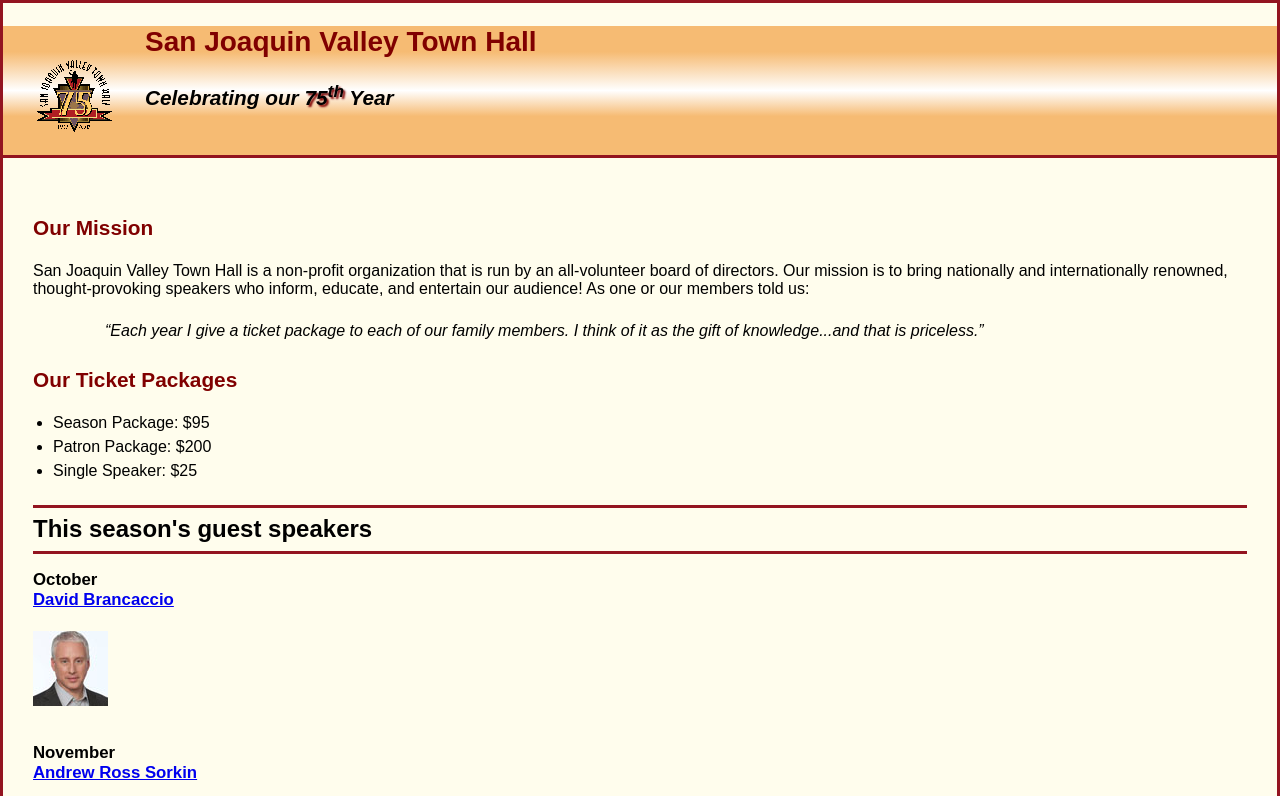
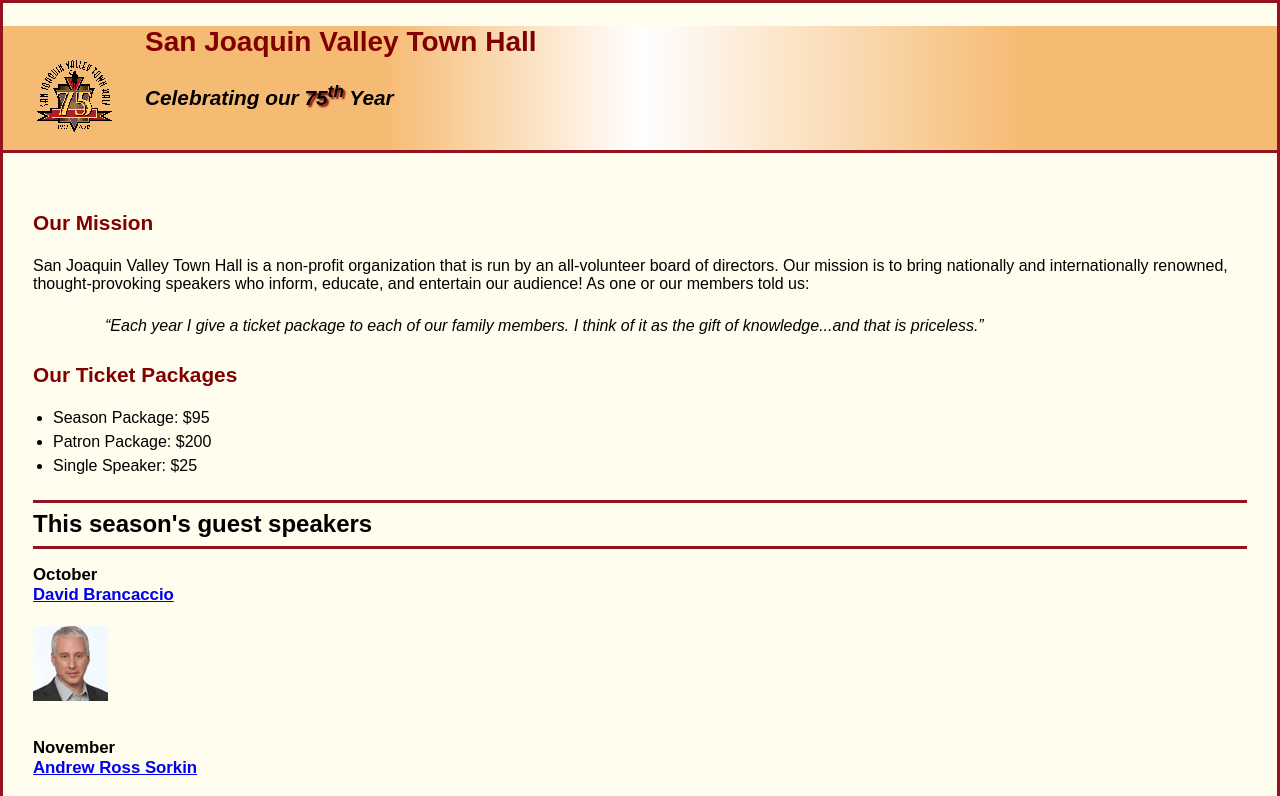
Before and after one commit to cn268/A07, a plain HTML site: page index.html in a window 1280 px wide. Shown: the top 796 px of the page. Drawn offline with Linux system fonts and the light colour scheme.

Commit message:
Update c5_main.css

```diff
--- a/A07/A09/styles/c5_main.css
+++ b/A07/A09/styles/c5_main.css
@@ -10,7 +10,8 @@
 header {
 	border-bottom: 3px solid #931420;
 	padding: 0 0 1.5em 2em;
-	background: linear-gradient(to top, #f6bb73 0%, #f6bb73 30%, white 50%, #f6bb73 80%, #f6bb73 100%);
+	background: linear-gradient(to right, #f6bb73 0%, #f6bb73 30%, white 50%, #f6bb73 80%, #f6bb73 100%);
+	height: 100px;
 }
 body {
 	font-family: Arial, Helvetica, sans-serif;
```
